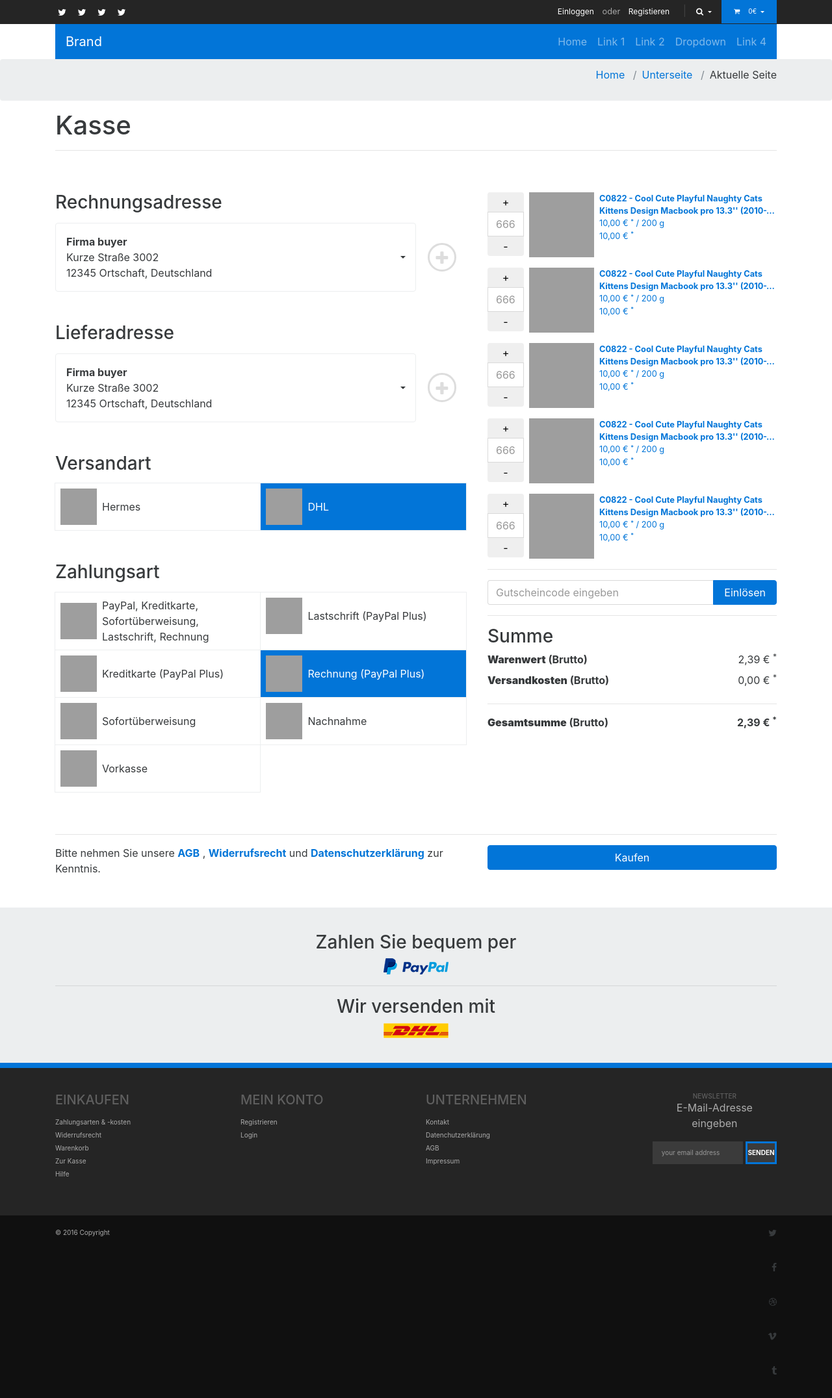
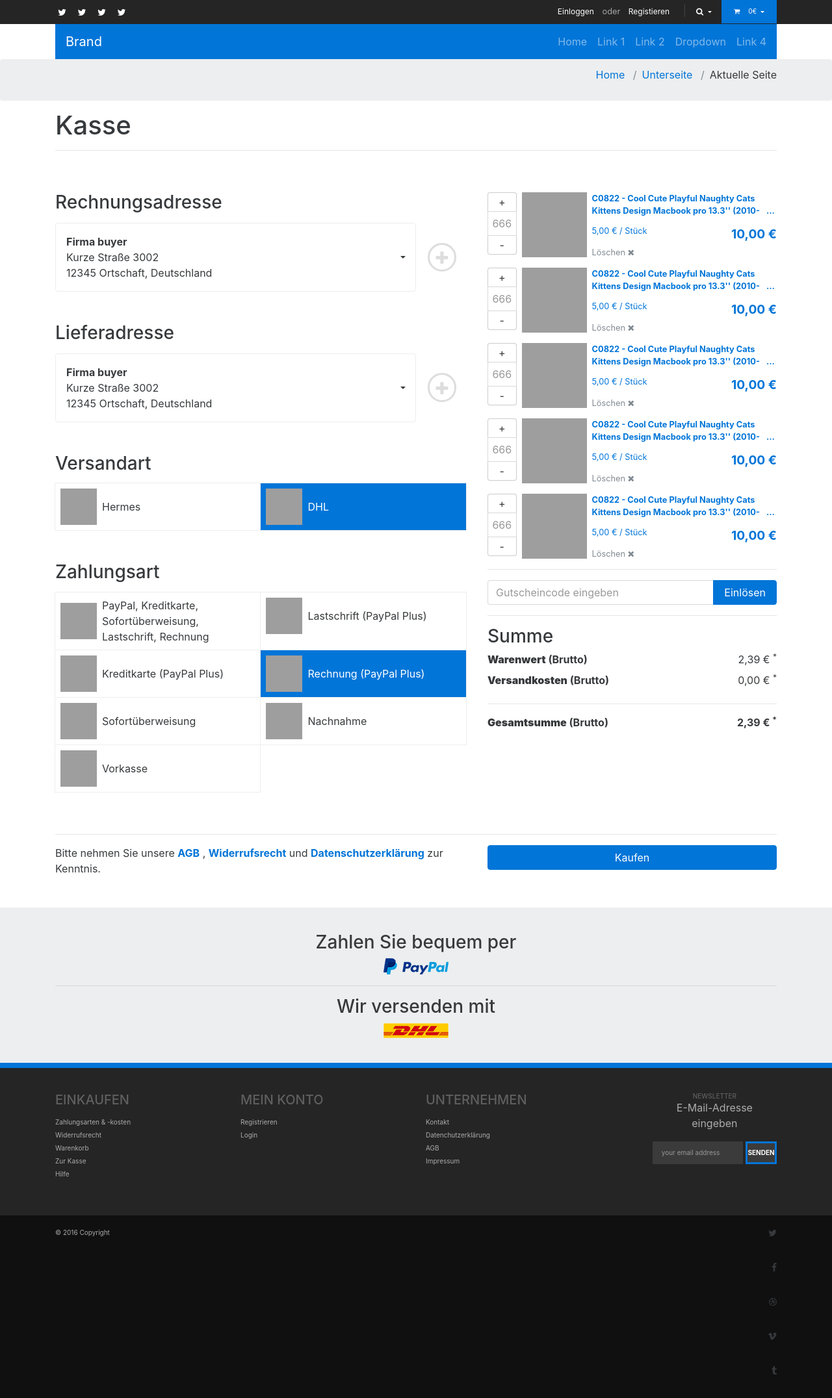
Before and after one commit to sh-software/callisto4, a Jekyll site: the page built from checkout.html, in a window 1280 px wide, cut to the strip 0-2152 px from the top of the page. Shown: the whole strip at 65% size. Built offline with Jekyll 4.4.1, drawn with Linux system fonts in a browser that asks for light colours; nearby versions of some CDN libraries; grey boxes are pictures that could not be loaded.

Commit message:
working on basket item, making it prettier. Added remove button styles

```diff
--- a/_includes/_component-basket-item/component-basket-item.html
+++ b/_includes/_component-basket-item/component-basket-item.html
@@ -2,11 +2,11 @@
 	<div class="basket-item-quantity">
 		<div class="input-group vert">
 			<span class="input-group-btn">
-				<button class="btn btn-default" type="button">+</button>
+				<button class="btn btn-secondary" type="button">+</button>
 			</span>
 			<input type="text" class="form-control" placeholder="666" size="3" maxlength="3">
 			<span class="input-group-btn">
-				<button class="btn btn-default" type="button">-</button>
+				<button class="btn btn-secondary" type="button">-</button>
 			</span>
 		</div>
 	</div>
@@ -16,22 +16,19 @@
 	</div>
 
 	<div class="basket-item-infos small">
-		<a class="" href="">
+		<a class="clearfix" href="">
 			<div class="item-name">
 				C0822 - Cool Cute Playful Naughty Cats Kittens Design Macbook pro 13.3'' (2010-2015) Fashion Trend Hülle Schutzhülle Schutzcase Hartplastik komplett Hülle Vorder-und Rück
 			</div>
 			<div class="item-details">
-				10,00 € <sup>*</sup>
-				/ 200 g
+				5,00 € / Stück
 			</div>
 			<div class="item-total">
-				<span class="item-total-price">
-					10,00 € <sup>*</sup>
-				</span>
+				10,00 €
 			</div>
 		</a>
 		<div class="item-remove">
-			<i class="ic-times"></i>
+			Löschen <i class="fa fa-times"></i>
 		</div>
 	</div>
 
--- a/_includes/styles/common/_buttons.scss
+++ b/_includes/styles/common/_buttons.scss
@@ -11,7 +11,7 @@
 			}
 		}
 
-		.form-control:not(:last-child),
+		//.form-control:not(:last-child),
 		.input-group-addon:not(:last-child),
 		.input-group-btn:not(:last-child) > .btn,
 		.input-group-btn:not(:last-child) > .btn-group > .btn,
@@ -20,6 +20,7 @@
 		.input-group-btn:not(:first-child) > .btn-group:not(:last-child) > .btn {
 		  	@include border-bottom-radius(0);
 		  	@include border-top-radius($border-radius);
+		  	border-bottom: none;
 		}
 		.input-group-addon:not(:last-child) {
 		  	border-bottom: 0;
@@ -33,6 +34,7 @@
 		.input-group-btn:not(:last-child) > .btn-group:not(:first-child) > .btn {
 		  	@include border-bottom-radius($border-radius);
 		  	@include border-top-radius(0);
+		  	border-top: none;
 		}
 		.form-control + .input-group-addon:not(:first-child) {
 		  	border-top: 0;
```
Also changed, not shown: _includes/_component-basket-item/_style.scss (+45 -4 lines), _includes/styles/main.scss (line endings or trailing spaces), dist/styles/main.css, 7 other files.
